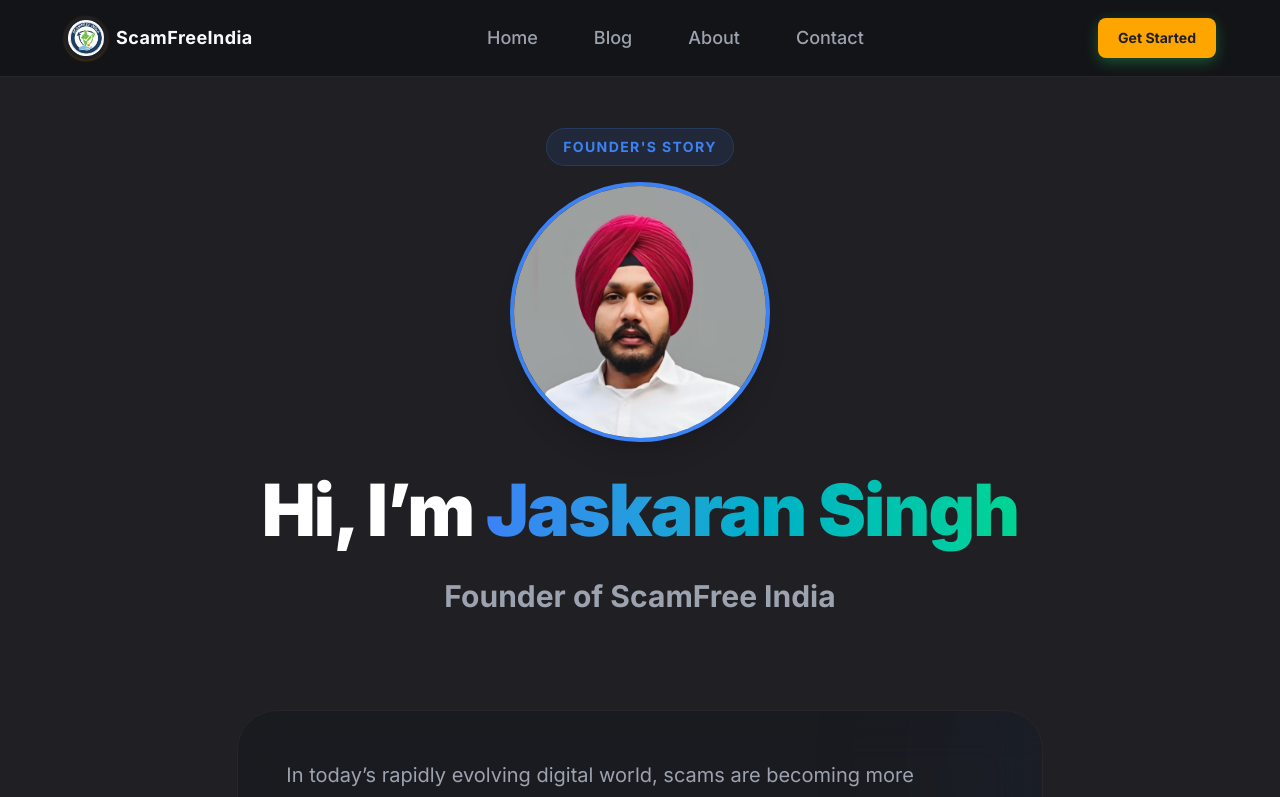
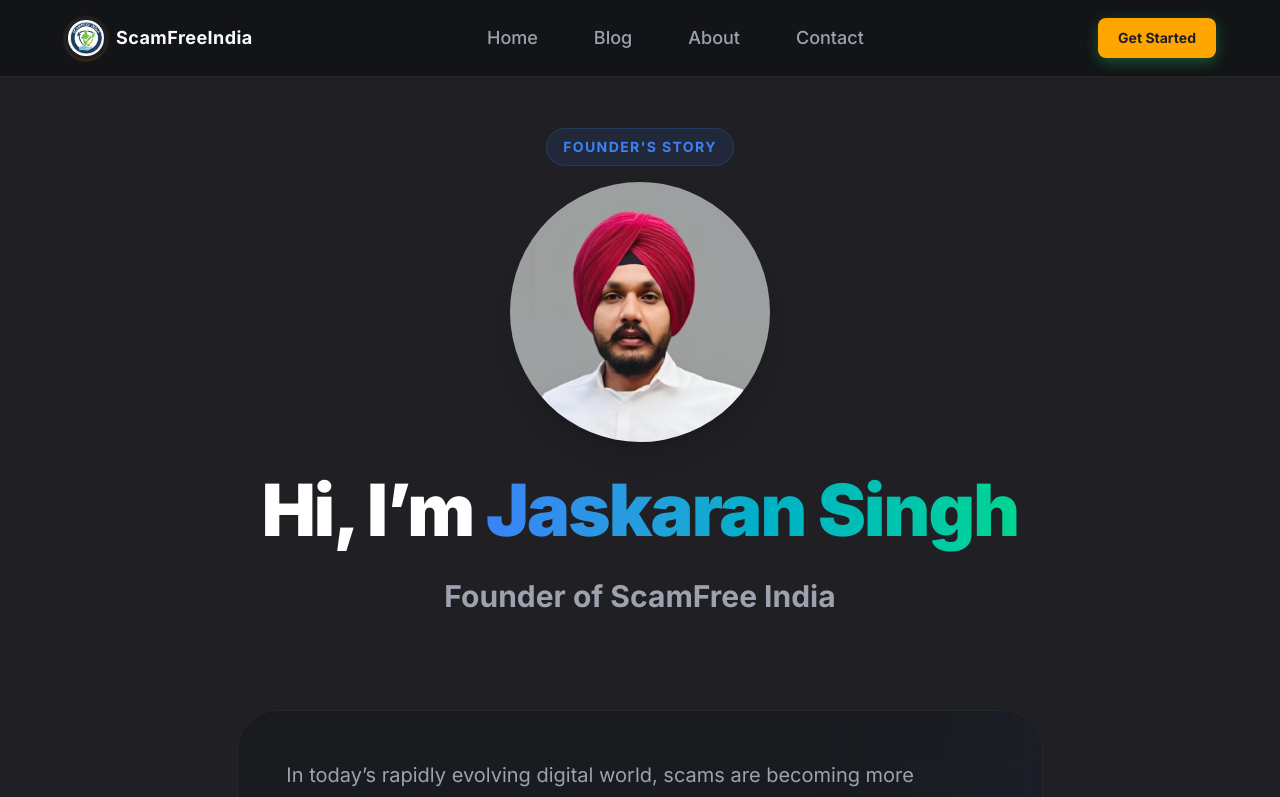
Before and after one commit to scamfreeindia-sfi/scamfreeindia, a Next.js app: page /about in a window 1280 px wide. Shown: the top 797 px of the page. Built offline with nearby package versions, Linux system fonts and the light colour scheme.

Commit message:
feat: add About page to showcase founder mission and organizational vision

```diff
--- a/app/about/page.tsx
+++ b/app/about/page.tsx
@@ -28,7 +28,7 @@
                                     alt="Jaskaran Singh"
                                     width={260}
                                     height={260}
-                                    className="rounded-full border-4 border-brand-blue shadow-xl object-cover"
+                                    className="rounded-full shadow-xl object-cover"
                                 />
                             </div>
                             <h1 className="text-5xl md:text-7xl font-black tracking-tight leading-none text-white">
```
